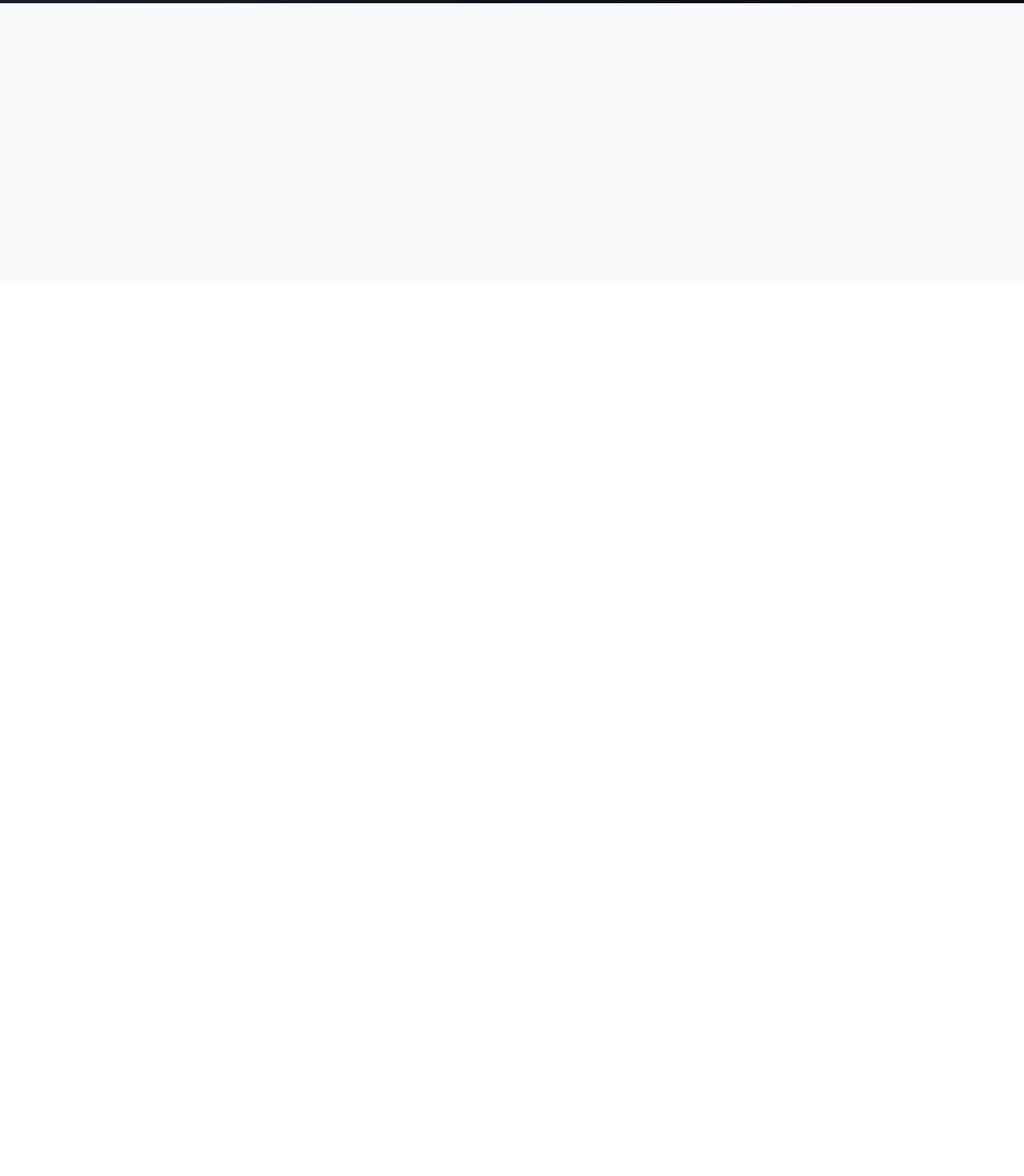
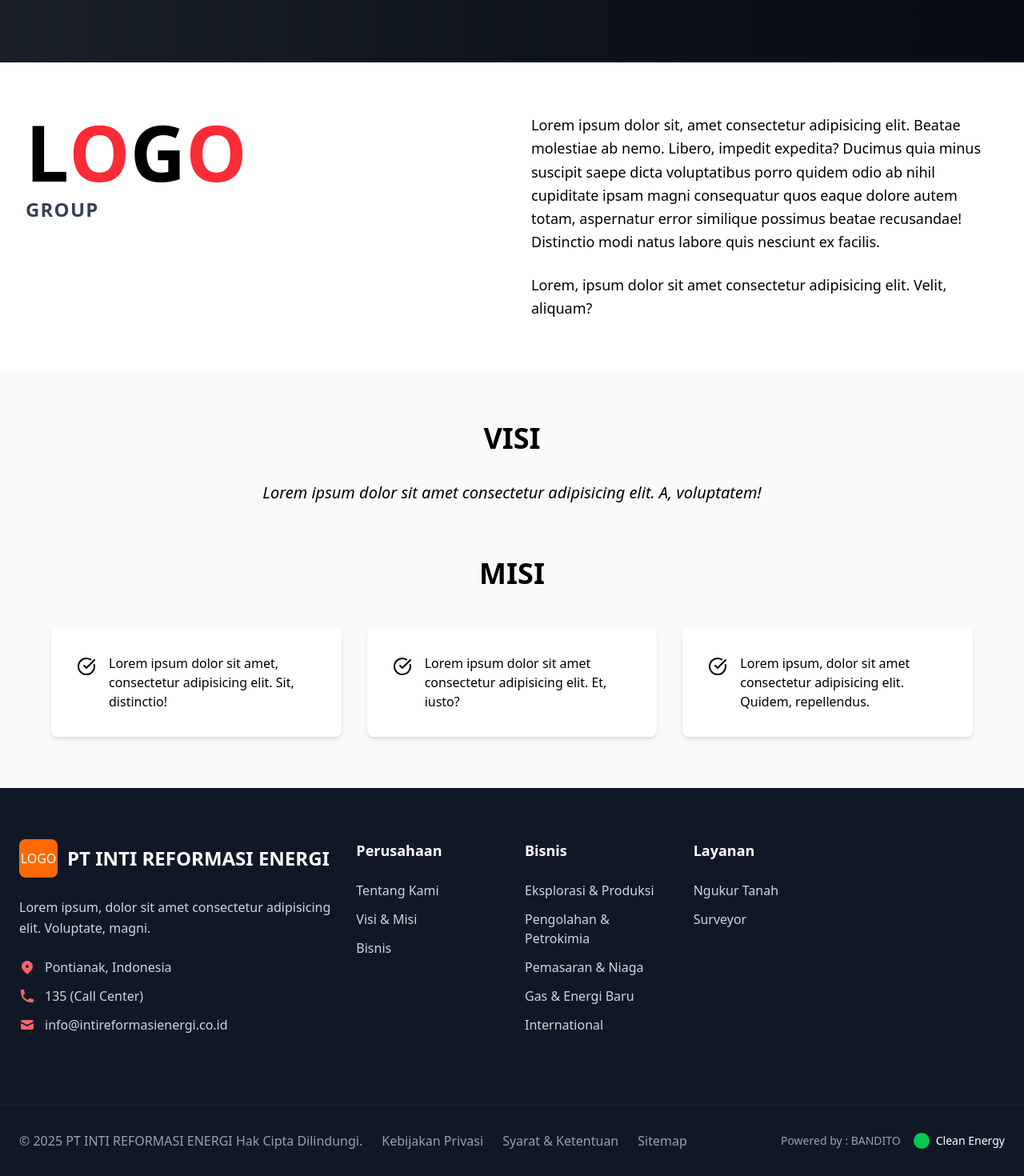
Before and after one commit to Adibayuluthfiansyah/PT_IREN, a Next.js app: page / in a window 1280 px wide. Shown: the part 448-1918 px from the top of the page at 80% size. Before the commit the page ends 800 px from the top, so only its background shows below. Built offline with nearby package versions, Linux system fonts and the light colour scheme.

Commit message:
custom scroll and make a footer

```diff
--- a/src/app/beranda/page.tsx
+++ b/src/app/beranda/page.tsx
@@ -1,4 +1,5 @@
 import React from 'react'
+import { CheckCircle } from 'lucide-react';
 
 const Beranda = () => {
   return (
@@ -6,26 +7,106 @@ const Beranda = () => {
       {/* Hero Section */}
       <section className="relative bg-gradient-to-r from-gray-700 via-gray-800 to-gray-900 text-white pt-20">
         <div className="absolute inset-0 bg-black opacity-50"></div>
-        <div className="relative max-w-7xl mx-auto px-4 sm:px-6 lg:px-8 py-32 text-center">
+        <div className="relative max-w-7xl mx-auto px-4 sm:px-6 lg:px-8 py-32 text-center z-10">
           <h1 className="text-5xl md:text-6xl font-bold mb-4">
             PT.INTI REFORMASI ENERGI
           </h1>
-          <p>
+          <p className="mb-8">
             Lorem ipsum, dolor sit amet consectetur adipisicing elit. Ipsa at veritatis ratione!
           </p>
-          <div className="w-24 h-1 mx-auto p-2">
-           <button className="bg-transparent border-2 border-white text-white px-8 py-4 rounded-full text-lg font-medium hover:bg-white hover:text-gray-900 transition-all duration-300 transform hover:scale-105">
+          <button className="relative z-10 cursor-pointer bg-transparent border-1 border-white text-white px-8 py-4 rounded-full text-md font-medium hover:bg-orange-500 hover:text-gray-900 transition-all duration-300 transform hover:scale-105 active:scale-95">
             Profil Company
           </button>
-          </div>
         </div>
-        {/* Decorative overlay text */}
-        <div className="absolute inset-0 flex items-center justify-center opacity-10">
+        {/* Overlay text */}
+        <div className="absolute inset-0 flex items-center justify-center opacity-10 pointer-events-none">
           <div className="text-9xl font-bold tracking-widest transform rotate-12">
             IREN GROUP
           </div>
         </div>
       </section>
+
+      <div className="min-h-screen bg-gray-50">
+      {/* Main Content */}
+      <section className="py-16 bg-white">
+        <div className="max-w-7xl mx-auto px-4 sm:px-6 lg:px-8">
+          <div className="grid grid-cols-1 lg:grid-cols-2 gap-12 items-start">
+            {/* Logo and Company Info */}
+            <div className="flex flex-col items-start">
+              <div className="mb-8">
+                <div className="text-6xl font-bold mb-4">
+                  <div className="flex items-center">
+                    <span className="text-black text-8xl">L</span>
+                    <span className="text-red-500 text-8xl">O</span>
+                    <span className="text-black text-8xl">G</span>
+                    <span className="text-red-500 text-8xl">O</span>
+                  </div>
+                  <div className="text-2xl text-gray-700 mt-2 tracking-wider">
+                    GROUP
+                  </div>
+                </div>
+              </div>
+            </div>
+
+            {/* Deskripsi Perusahaan */}
+            <div className="space-y-6">
+              <p className="text-lg leading-relaxed">
+                Lorem ipsum dolor sit, amet consectetur adipisicing elit. Beatae molestiae ab nemo. Libero, impedit expedita? Ducimus quia minus suscipit saepe dicta voluptatibus porro quidem odio ab nihil cupiditate ipsam magni consequatur quos eaque dolore autem totam, aspernatur error similique possimus beatae recusandae! Distinctio modi natus labore quis nesciunt ex facilis.
+              </p>
+              <p className=" text-lg leading-relaxed">
+                Lorem, ipsum dolor sit amet consectetur adipisicing elit. Velit, aliquam?
+              </p>
+            </div>
+          </div>
+        </div>
+      </section>
+
+      {/* Visi dan Misi */}
+      <section className="py-16 bg-gray-50">
+        <div className="max-w-7xl mx-auto px-4 sm:px-6 lg:px-8">
+          {/* Vision */}
+          <div className="text-center mb-16">
+            <h2 className="text-4xl font-bold mb-8">VISI</h2>
+            <p className="text-xl italic max-w-4xl mx-auto leading-relaxed">
+             Lorem ipsum dolor sit amet consectetur adipisicing elit. A, voluptatem!
+            </p>
+          </div>
+
+          {/* Mission */}
+          <div className="text-center">
+            <h2 className="text-4xl font-bold mb-12">MISI</h2>
+            <div className="grid grid-cols-1 md:grid-cols-2 lg:grid-cols-3 gap-8 max-w-6xl mx-auto">
+              <div className="bg-white p-8 rounded-lg shadow-md hover:shadow-lg transition-shadow">
+                <div className="flex items-start space-x-4">
+                  <CheckCircle className="flex-shrink-0 mt-1" size={24} />
+                  <p className=" text-left">
+                    Lorem ipsum dolor sit amet, consectetur adipisicing elit. Sit, distinctio!
+                  </p>
+                </div>
+              </div>
+
+              <div className="bg-white p-8 rounded-lg shadow-md hover:shadow-lg transition-shadow">
+                <div className="flex items-start space-x-4">
+                  <CheckCircle className="flex-shrink-0 mt-1" size={24} />
+                  <p className="text-left">
+                    Lorem ipsum dolor sit amet consectetur adipisicing elit. Et, iusto?
+                  </p>
+                </div>
+              </div>
+
+              <div className="bg-white p-8 rounded-lg shadow-md hover:shadow-lg transition-shadow md:col-span-2 lg:col-span-1">
+                <div className="flex items-start space-x-4">
+                  <CheckCircle className=" flex-shrink-0 mt-1" size={24} />
+                  <p className="text-left">
+                    Lorem ipsum, dolor sit amet consectetur adipisicing elit. Quidem, repellendus.
+                  </p>
+                </div>
+              </div>
+            </div>
+          </div>
+        </div>
+      </section>
+    </div>
     </div>
   )
 }
--- /dev/null
+++ b/src/app/footer/page.tsx
@@ -0,0 +1,132 @@
+// components/Footer.tsx
+import React from 'react';
+
+const Footer = () => {
+  const footerSections = [
+    {
+      title: 'Perusahaan',
+      links: [
+        { name: 'Tentang Kami', href: '#' },
+        { name: 'Visi & Misi', href: '#' },
+        { name: 'Bisnis', href: '#' },
+      ]
+    },
+    {
+      title: 'Bisnis',
+      links: [
+        { name: 'Eksplorasi & Produksi', href: '#' },
+        { name: 'Pengolahan & Petrokimia', href: '#' },
+        { name: 'Pemasaran & Niaga', href: '#' },
+        { name: 'Gas & Energi Baru', href: '#' },
+        { name: 'International', href: '#' }
+      ]
+    },
+    {
+      title: 'Layanan',
+      links: [
+        { name: 'Ngukur Tanah', href: '#' },
+        { name: 'Surveyor', href: '#' },
+      ]
+    },
+  ];
+
+
+  return (
+    <footer className="bg-gray-900 text-white">
+      {/* Main Footer */}
+      <div className="container mx-auto px-6 py-16">
+        <div className="grid lg:grid-cols-6 gap-8">
+          {/* Company Info */}
+          <div className="lg:col-span-2">
+            <div className="flex items-center space-x-3 mb-6">
+              <div className="w-12 h-12 bg-orange-500 rounded-lg flex items-center justify-center">
+                LOGO
+              </div>
+              <span className="text-2xl font-bold">PT INTI REFORMASI ENERGI</span>
+            </div>
+
+            <p className="text-gray-300 mb-6 leading-relaxed">
+              Lorem ipsum, dolor sit amet consectetur adipisicing elit. Voluptate, magni.
+            </p>
+
+            {/* Contact Info */}
+            <div className="space-y-3 mb-6">
+              <div className="flex items-center">
+                <svg className="w-5 h-5 text-red-400 mr-3" fill="currentColor" viewBox="0 0 20 20">
+                  <path fillRule="evenodd" d="M5.05 4.05a7 7 0 119.9 9.9L10 18.9l-4.95-4.95a7 7 0 010-9.9zM10 11a2 2 0 100-4 2 2 0 000 4z" clipRule="evenodd" />
+                </svg>
+                <span className="text-gray-300">Pontianak, Indonesia</span>
+              </div>
+              <div className="flex items-center">
+                <svg className="w-5 h-5 text-red-400 mr-3" fill="currentColor" viewBox="0 0 20 20">
+                  <path d="M2 3a1 1 0 011-1h2.153a1 1 0 01.986.836l.74 4.435a1 1 0 01-.54 1.06l-1.548.773a11.037 11.037 0 006.105 6.105l.774-1.548a1 1 0 011.059-.54l4.435.74a1 1 0 01.836.986V17a1 1 0 01-1 1h-2C7.82 18 2 12.18 2 5V3z" />
+                </svg>
+                <span className="text-gray-300">135 (Call Center)</span>
+              </div>
+              <div className="flex items-center">
+                <svg className="w-5 h-5 text-red-400 mr-3" fill="currentColor" viewBox="0 0 20 20">
+                  <path d="M2.003 5.884L10 9.882l7.997-3.998A2 2 0 0016 4H4a2 2 0 00-1.997 1.884z" />
+                  <path d="M18 8.118l-8 4-8-4V14a2 2 0 002 2h12a2 2 0 002-2V8.118z" />
+                </svg>
+                <span className="text-gray-300">info@intireformasienergi.co.id</span>
+              </div>
+            </div>
+          </div>
+
+          {/* Footer Links */}
+          {footerSections.map((section, index) => (
+            <div key={index}>
+              <h4 className="text-lg font-semibold mb-6">{section.title}</h4>
+              <ul className="space-y-3">
+                {section.links.map((link, linkIndex) => (
+                  <li key={linkIndex}>
+                    <a
+                      href={link.href}
+                      className="text-gray-300 hover:text-white transition-colors duration-300"
+                    >
+                      {link.name}
+                    </a>
+                  </li>
+                ))}
+              </ul>
+            </div>
+          ))}
+        </div>
+      </div>
+
+      {/* Bottom Footer */}
+      <div className="border-t border-gray-800">
+        <div className="container mx-auto px-6 py-8">
+          <div className="flex flex-col md:flex-row items-center justify-between">
+            <div className="flex flex-col md:flex-row items-center space-y-2 md:space-y-0 md:space-x-6 mb-4 md:mb-0">
+              <p className="text-gray-400">
+                © 2025 PT INTI REFORMASI ENERGI Hak Cipta Dilindungi.
+              </p>
+              <div className="flex space-x-6">
+                <a href="#" className="text-gray-400 hover:text-white transition-colors duration-300">
+                  Kebijakan Privasi
+                </a>
+                <a href="#" className="text-gray-400 hover:text-white transition-colors duration-300">
+                  Syarat & Ketentuan
+                </a>
+                <a href="#" className="text-gray-400 hover:text-white transition-colors duration-300">
+                  Sitemap
+                </a>
+              </div>
+            </div>
+
+            <div className="flex items-center space-x-4">
+              <span className="text-gray-400 text-sm">Powered by : BANDITO</span>
+              <div className="flex items-center space-x-2">
+                <div className="w-5 h-5 bg-green-500 rounded-full"></div>
+                <span className="text-sm font-medium">Clean Energy</span>
+              </div>
+            </div>
+          </div>
+        </div>
+      </div>
+    </footer>
+  );
+};
+
+export default Footer;
--- a/src/app/globals.css
+++ b/src/app/globals.css
@@ -1,4 +1,26 @@
 @import "tailwindcss";
+
+
+* {
+  scroll-behavior: smooth;
+}
+
+::-webkit-scrollbar {
+  width: 8px;
+}
+
+::-webkit-scrollbar-track {
+  background: #f1f1f1;
+}
+
+::-webkit-scrollbar-thumb {
+  background: #888;
+  border-radius: 4px;
+}
+
+::-webkit-scrollbar-thumb:hover {
+  background: #555;
+}
 
 :root {
   --background: #ffffff;
--- a/src/app/page.tsx
+++ b/src/app/page.tsx
@@ -1,8 +1,11 @@
 import Beranda from "./beranda/page";
-
+import Footer from "./footer/page";
 
 export default function Home() {
   return (
-   <Beranda/>
+    <>
+    <Beranda/>
+    <Footer/>
+    </>
   );
 }
```
